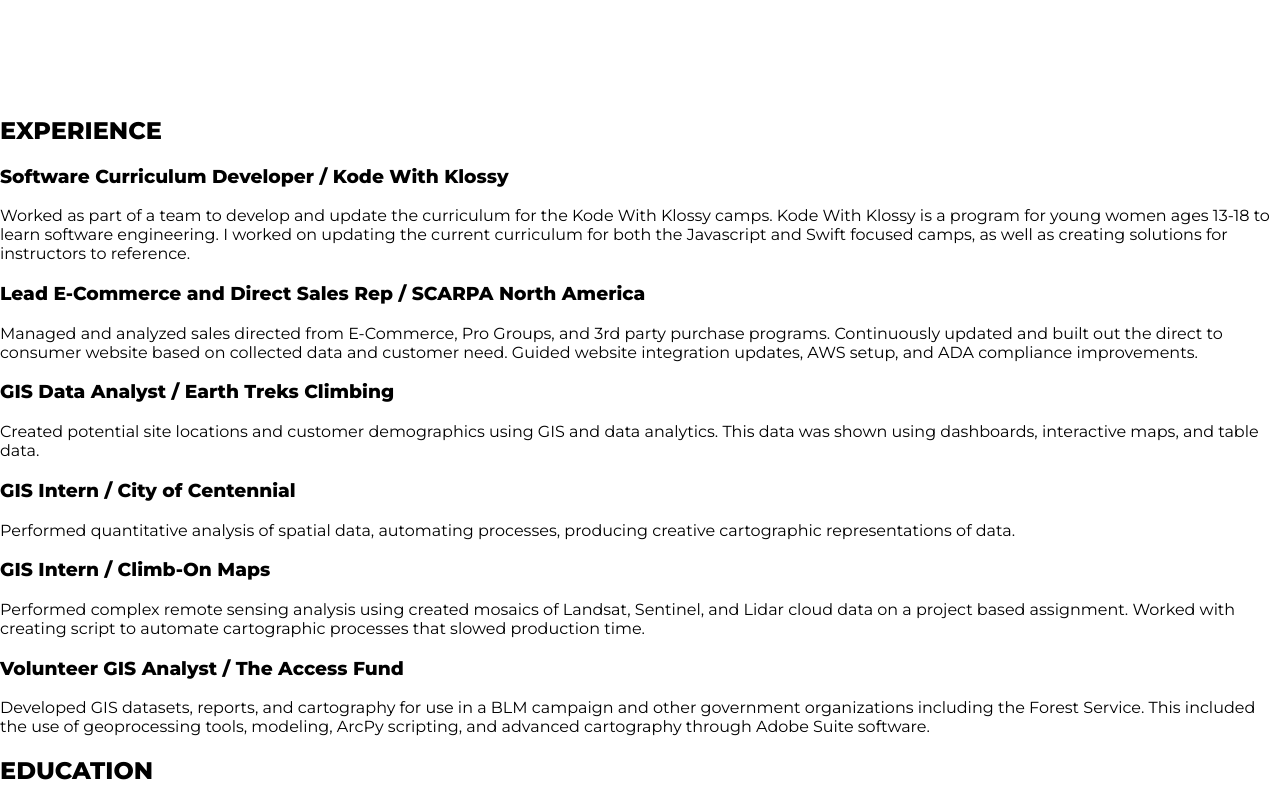
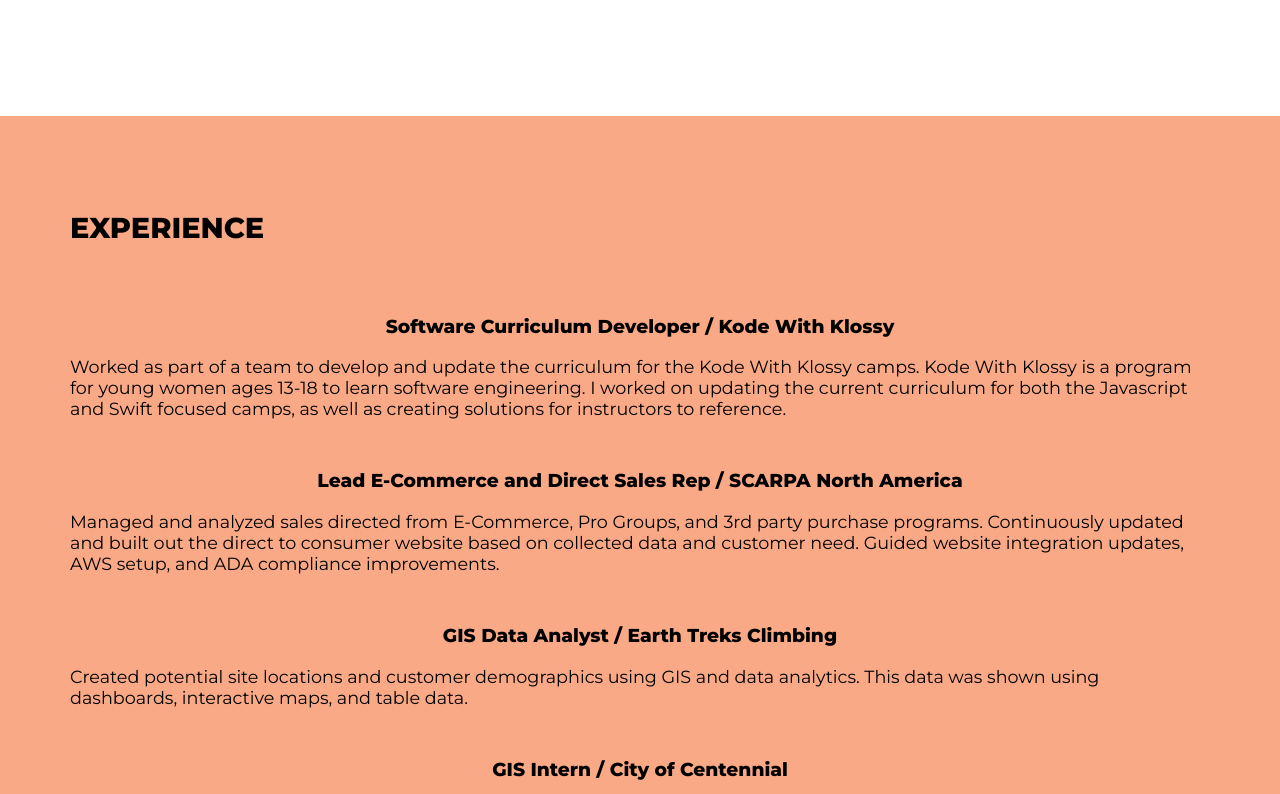
Before and after one commit to benjamin-firth/professional-website, a React (Create React App) app: page / in a window 1280 px wide. Shown: the part 1386-2180 px from the top of the page. Built offline with nearby package versions, Linux system fonts and the light colour scheme.

Commit message:
Add styled components to experience component

```diff
--- a/src/components/Experience/Experience.js
+++ b/src/components/Experience/Experience.js
@@ -1,35 +1,58 @@
 import React from 'react';
+import styled from 'styled-components';
 
 const Experience = () => {
   return (
-    <section>
+    <StyledExperiences>
       <h2>EXPERIENCE</h2>
-      <article>
+      <StyledExperience>
         <h3>Software Curriculum Developer / Kode With Klossy</h3>
         <p>Worked as part of a team to develop and update the curriculum for the Kode With Klossy camps. Kode With Klossy is a program for young women ages 13-18 to learn software engineering. I worked on updating the current curriculum for both the Javascript and Swift focused camps, as well as creating solutions for instructors to reference.</p>
-      </article>
-      <article>
+      </StyledExperience>
+      <StyledExperience>
         <h3>Lead E-Commerce and Direct Sales Rep / SCARPA North America</h3>
         <p>Managed and analyzed sales directed from E-Commerce, Pro Groups, and 3rd party purchase programs. Continuously updated and built out the direct to consumer website based on collected data and customer need. Guided website integration updates, AWS setup, and ADA compliance improvements.</p>
-      </article>
-      <article>
+      </StyledExperience>
+      <StyledExperience>
         <h3>GIS Data Analyst / Earth Treks Climbing</h3>
         <p>Created potential site locations and customer demographics using GIS and data analytics. This data was shown using dashboards, interactive maps, and table data.</p>
-      </article>
-      <article>
+      </StyledExperience>
+      <StyledExperience>
         <h3>GIS Intern / City of Centennial</h3>
         <p>Performed quantitative analysis of spatial data, automating processes, producing creative cartographic representations of data.</p>
-      </article>
-      <article>
+      </StyledExperience>
+      <StyledExperience>
         <h3>GIS Intern / Climb-On Maps</h3>
         <p>Performed complex remote sensing analysis using created mosaics of Landsat, Sentinel, and Lidar cloud data on a project based assignment. Worked with creating script to automate cartographic processes that slowed production time.</p>
-      </article>
-      <article>
+      </StyledExperience>
+      <StyledExperience>
         <h3>Volunteer GIS Analyst / The Access Fund</h3>
         <p>Developed GIS datasets, reports, and cartography for use in a BLM campaign and other government organizations including the Forest Service. This included the use of geoprocessing tools, modeling, ArcPy scripting, and advanced cartography through Adobe Suite software.</p>
-      </article>
-    </section>
+      </StyledExperience>
+    </StyledExperiences>
   );
 };
 
+const StyledExperiences = styled.section`
+  background-color: #F9A986;
+  padding: 70px;
+
+  h2 {
+    font-size: 1.8em;
+    margin-bottom: 70px;
+  }
+`;
+
+const StyledExperience = styled.article`
+  margin-bottom: 50px;
+
+  h3 {
+    text-align: center;
+  }
+
+  p {
+    font-size: 1.1em;
+  }
+`;
+
 export default Experience;
--- a/src/components/Skills/Skills.js
+++ b/src/components/Skills/Skills.js
@@ -53,7 +53,6 @@
 
 const StyledUL = styled.ul`
   font-size: 1.1em;
-  // padding: 20px;
 `;
 
 export default Skills;
```
